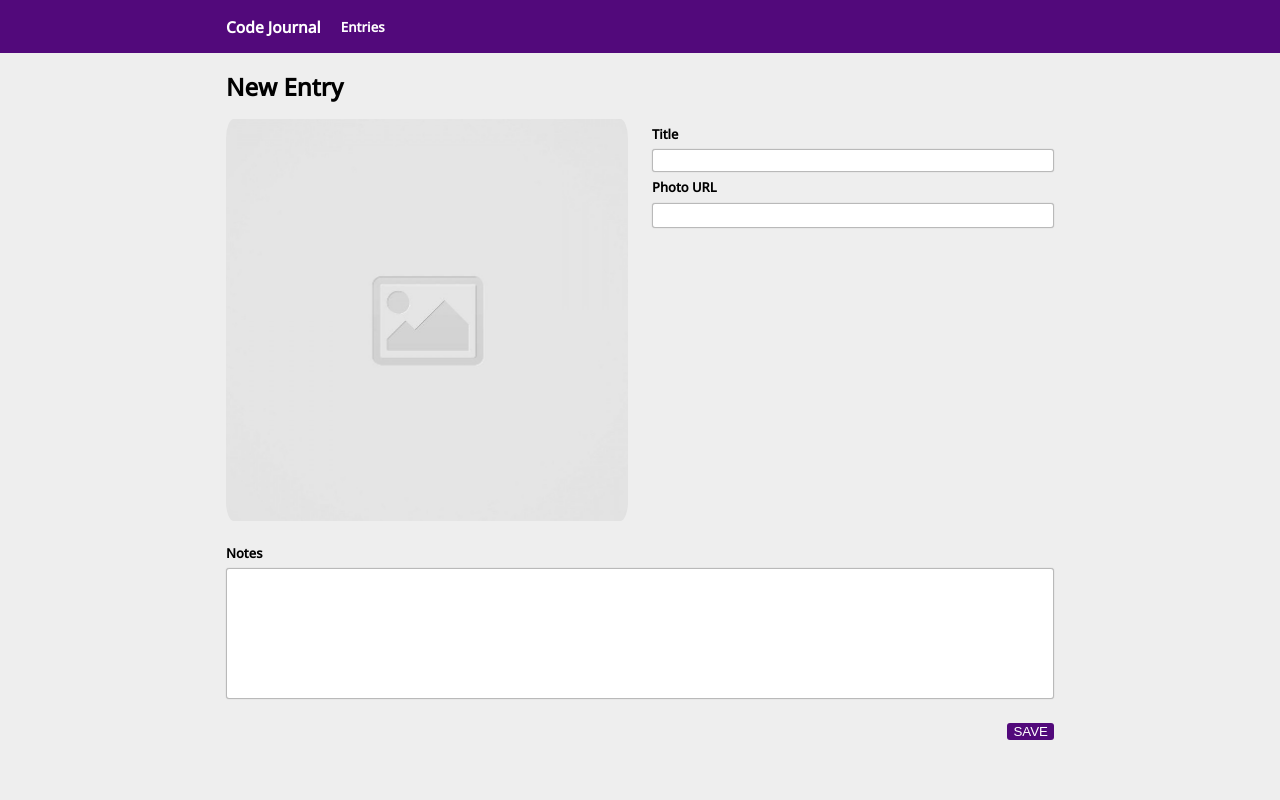
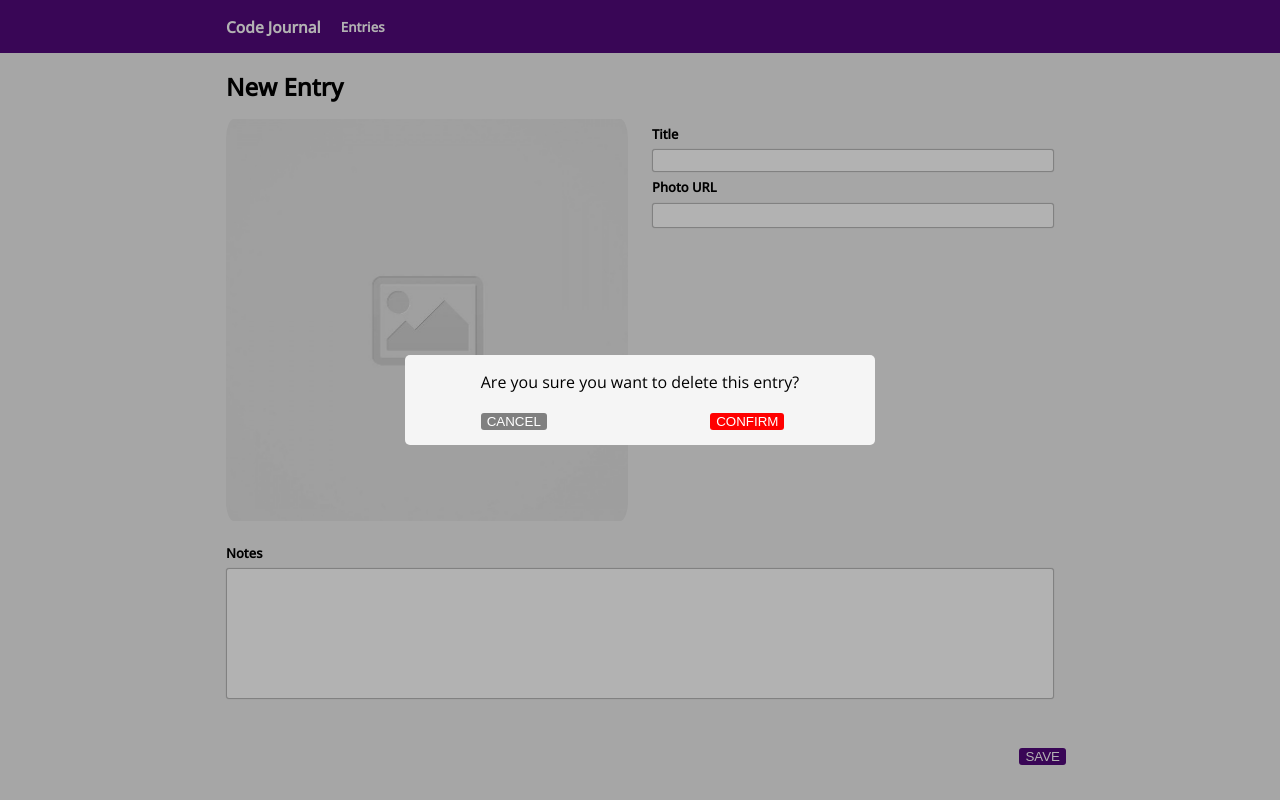
Before and after one commit to btoomepuu/code-journal, a website: page index.html in a window 1280 px wide. Drawn offline with nearby package versions, Linux system fonts and the light colour scheme.

Commit message:
user cab delete an entry

```diff
--- a/css/styles.css
+++ b/css/styles.css
@@ -100,9 +100,18 @@ i {
   text-align: right;
 }
 
-.save-button {
-  margin-top: 15px;
-  text-align: right;
+.button-bottom {
+  display: flex;
+  justify-content: space-between;
+  align-items: center;
+  margin-top: 5%;
+  font-size: small;
+}
+
+.delete-entry {
+  color: red;
+  text-decoration: underline;
+  visibility: hidden;
 }
 
 .nav-bar ul {
@@ -137,3 +146,41 @@ i {
 .fas {
   text-align: right;
 }
+
+.modal-container {
+  visibility: visible;
+  display: flex;
+  justify-content: center;
+  align-items: center;
+  position: fixed;
+  top: 0;
+  left: 0;
+  width: 100%;
+  height: 100vh;
+  background-color: rgb(0, 0, 0, 0.3);
+}
+
+.modal {
+  background-color: whitesmoke;
+  position: fixed;
+  padding: 0 5%;
+  border-radius: 5px;
+}
+
+.btn-cancel {
+  background: grey;
+  color: white;
+  text-align: center;
+  margin-right: 50%;
+}
+
+.btn-confirm {
+  background: red;
+  color: white;
+  text-align: center;
+}
+
+.btn-cancel,
+.btn-confirm {
+  margin-bottom: 5%;
+}
--- a/index.html
+++ b/index.html
@@ -57,8 +57,11 @@
             </textarea>
           </div>
         </div>
-        <div class="row">
-          <div class="save-button column-full">
+        <div class="row button-bottom">
+          <div class="delete">
+            <a class="delete-entry">Delete Entry</a>
+          </div>
+          <div class="save-button">
             <button type="submit">SAVE</button>
           </div>
         </div>
@@ -86,6 +89,17 @@
         </ul>
       </div>
     </div>
+    <div class="modal-container">
+      <div class="modal">
+        <p class="column-full">
+          Are you sure you want to delete this entry?
+        </p>
+        <div class="column-full">
+          <button class="btn-cancel">CANCEL</button>
+          <button class="btn-confirm">CONFIRM</button>
+        </div>
+      </div>
+    </div>
     <main>
     </main>
     <script src="js/data.js"></script>
--- a/js/main.js
+++ b/js/main.js
@@ -46,10 +46,11 @@ function submitEntry(event) {
     $updateEntry.replaceWith(renderEntry(entry));
   }
   switchView('entries');
-  document.getElementById('new-edit-head').innerHTML = 'New Entry';
+  document.getElementById('new-edit-head').textContent = 'New Entry';
   $entryImg.src = '/images/placeholder-image-square.jpg';
   document.getElementById('entry-form').reset();
   data.editing = null;
+  $deleteEntry.style.visibility = 'hidden';
 }
 var $entryForm = document.getElementById('entry-form');
 $entryForm.addEventListener('submit', submitEntry);
@@ -91,10 +92,13 @@ function switchView(view) {
   switch (view) {
     case 'entries':
       $entries.className = 'view';
+      $deleteEntry.style.visibility = 'hidden';
+      $entryImg.src = '/images/placeholder-image-square.jpg';
       $entryFormHead.className = 'view hidden';
       $editEntry.className = 'view hidden';
       break;
     case 'entry-form':
+      document.getElementById('entry-form').reset();
       $entryFormHead.className = 'view';
       $entries.className = 'view hidden';
       $editEntry.className = 'view hidden';
@@ -121,7 +125,7 @@ window.addEventListener('DOMContentLoaded', event => {
 
 function editEntry(event) {
   data.editing = parseInt(event.target.closest('li').id);
-  document.getElementById('new-edit-head').innerHTML = 'Edit Entry';
+  document.getElementById('new-edit-head').textContent = 'Edit Entry';
   if (event.target.className === 'fas fa-pen') {
     fillEdit(data.editing);
   }
@@ -131,11 +135,34 @@ list.addEventListener('click', editEntry);
 var $entryTitle = document.getElementById('title');
 var $entryNote = document.getElementById('note');
 var $ImgUrl = document.getElementById('imgUrl');
+var $deleteEntry = document.querySelector('.delete-entry');
+var $confirm = document.querySelector('.btn-confirm');
+var $cancel = document.querySelector('.btn-cancel');
+var $modal = document.querySelector('.modal-container');
 
 function fillEdit(dataEditing) {
   var $updateEntry = document.querySelector(`[id='${data.editing}']`);
   $entryImg.src = $updateEntry.querySelector('img').src;
   $ImgUrl.value = $updateEntry.querySelector('img').src;
-  $entryTitle.value = $updateEntry.querySelector('.title').innerHTML;
-  $entryNote.value = $updateEntry.querySelector('.note').innerHTML;
+  $entryTitle.value = $updateEntry.querySelector('.title').textContent;
+  $entryNote.value = $updateEntry.querySelector('.note').textContent;
+  $deleteEntry.style.visibility = 'visible';
 }
+$deleteEntry.addEventListener('click', () => {
+  $modal.style.visibility = 'visible';
+});
+
+$confirm.addEventListener('click', () => {
+  var $itemDelete = document.querySelector(`[id='${data.editing}']`);
+  list.removeChild($itemDelete);
+  var entryToDelete = data.entries.find(id => id.entryId === data.editing);
+  var index = data.entries.indexOf(entryToDelete);
+  data.entries.splice(index, index);
+  $modal.style.visibility = 'hidden';
+  data.editing = null;
+  switchView('entries');
+});
+
+$cancel.addEventListener('click', () => {
+  $modal.style.visibility = 'hidden';
+});
```
